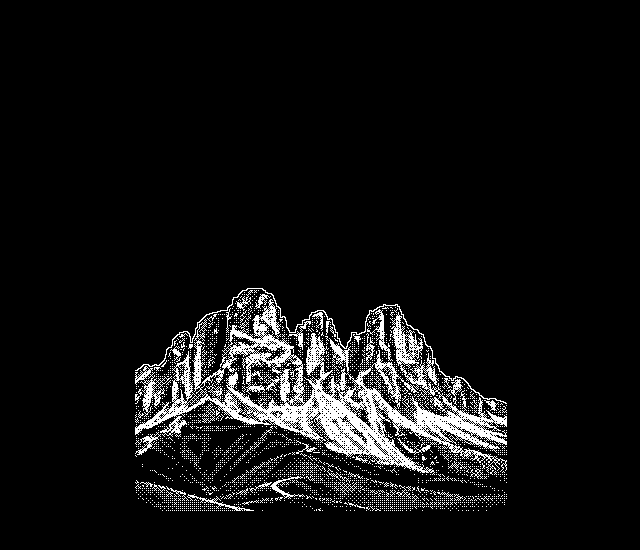
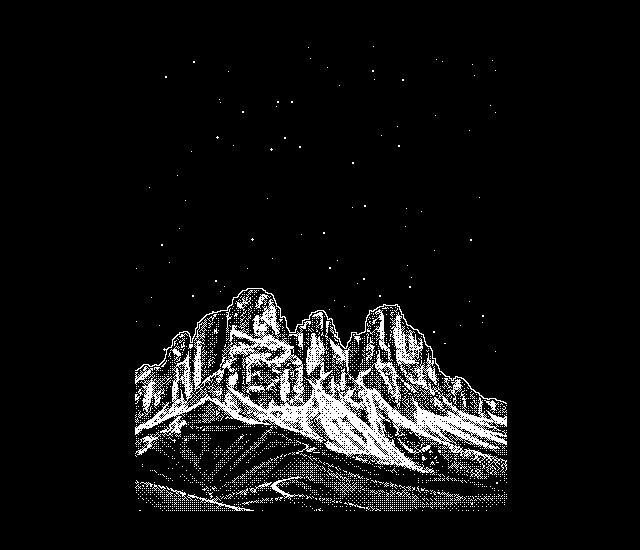
Before and after one commit to euieuiwon06-glitch/night-ridge-fireworks, a plain HTML site: page index.html in a window 1280 px wide. Shown: the part 122-672 px from the top of the page, without its empty margins (319-959 px from the left). Drawn offline with Linux system fonts and the light colour scheme; animation ran at ten frames a second.

Commit message:
Add continuous falling pixel snow
Co-Authored-By: Claude Opus 5.5 <noreply@anthropic.com>

```diff
--- a/fireworks.js
+++ b/fireworks.js
@@ -13,6 +13,8 @@
   const HOLD = 0.45;             // 수명 중 이 비율까지는 최대 밝기 유지
   const TAIL_CURVE = 0.4;        // 꼬리 밝기 곡선(<1 이면 꼬리가 오래 밝음)
   const COLOR_RADIUS = 40;       // 이 거리(×SIZE)에서 거의 흰색이 됨
+  const SNOW = 150;              // 눈송이 수
+  const SNOW_SPEED = 1;          // 눈 내리는 속도 배율
   const FLASH = 34;            // 중심 빛무리 지속 프레임
   // ────────────────────────────────────────────────────────
 
@@ -235,8 +237,44 @@
     if (parts.length > MAX_PARTICLES) parts.splice(0, parts.length - MAX_PARTICLES);
   }
 
+  // ── 눈: 클릭과 상관없이 늘 내림. 멀리(작고 느림)·가까이(크고 빠름) 세 겹 ──
+  const flakes = [];
+  function newFlake(y) {
+    const z = Math.random();                       // 0 = 멀리, 1 = 가까이
+    const size = z < 0.6 ? 1 : z < 0.92 ? 2 : 3;   // 1칸 점 / 2칸 / 3칸 십자
+    return {
+      x: rand(0, W), y: y ?? rand(-20, -2),
+      vy: (0.12 + z * 0.35) * SNOW_SPEED,
+      sway: rand(0.15, 0.5) * (0.5 + z), ph: rand(0, 6.28), fr: rand(0.01, 0.03),
+      size,
+    };
+  }
+  for (let i = 0; i < SNOW; i++) flakes.push(newFlake(rand(0, H)));
+
+  function updateSnow() {
+    for (let i = 0; i < flakes.length; i++) {
+      const f = flakes[i];
+      f.ph += f.fr;
+      f.y += f.vy;
+      f.x += Math.sin(f.ph) * f.sway * 0.25;
+      if (f.y > H + 3) flakes[i] = newFlake();
+      else if (f.x < -3) f.x += W + 6;
+      else if (f.x > W + 3) f.x -= W + 6;
+    }
+  }
+  function drawSnow() {
+    const put = (x, y) => { if (x >= 0 && y >= 0 && x < W && y < H) px[y * W + x] = WHITE; };
+    for (const f of flakes) {
+      const x = f.x | 0, y = f.y | 0;
+      if (f.size === 1) put(x, y);
+      else if (f.size === 2) { put(x, y); put(x + 1, y); put(x, y + 1); put(x + 1, y + 1); }
+      else { put(x, y); put(x - 1, y); put(x + 1, y); put(x, y - 1); put(x, y + 1); }
+    }
+  }
+
   // ── 갱신 ───────────────────────────────────────────────
   function update() {
+    updateSnow();
     for (let i = rockets.length - 1; i >= 0; i--) {
       const r = rockets[i];
       r.t++;
@@ -301,6 +339,7 @@
       else px[i] = glow[i] > thr[i] ? col[i] : BLACK;
     }
     cur = null;
+    drawSnow();
     ctx.putImageData(img, 0, 0);
   }
 
--- a/index.html
+++ b/index.html
@@ -13,7 +13,7 @@
 </head>
 <body>
 <canvas id="c" width="372" height="465" aria-label="산 위로 클릭할 때마다 불꽃놀이가 터지는 픽셀 그림"></canvas>
-<script src="mountains.js?v=20261124c"></script>
-<script src="fireworks.js?v=20261124c"></script>
+<script src="mountains.js?v=20261124d"></script>
+<script src="fireworks.js?v=20261124d"></script>
 </body>
 </html>
```
